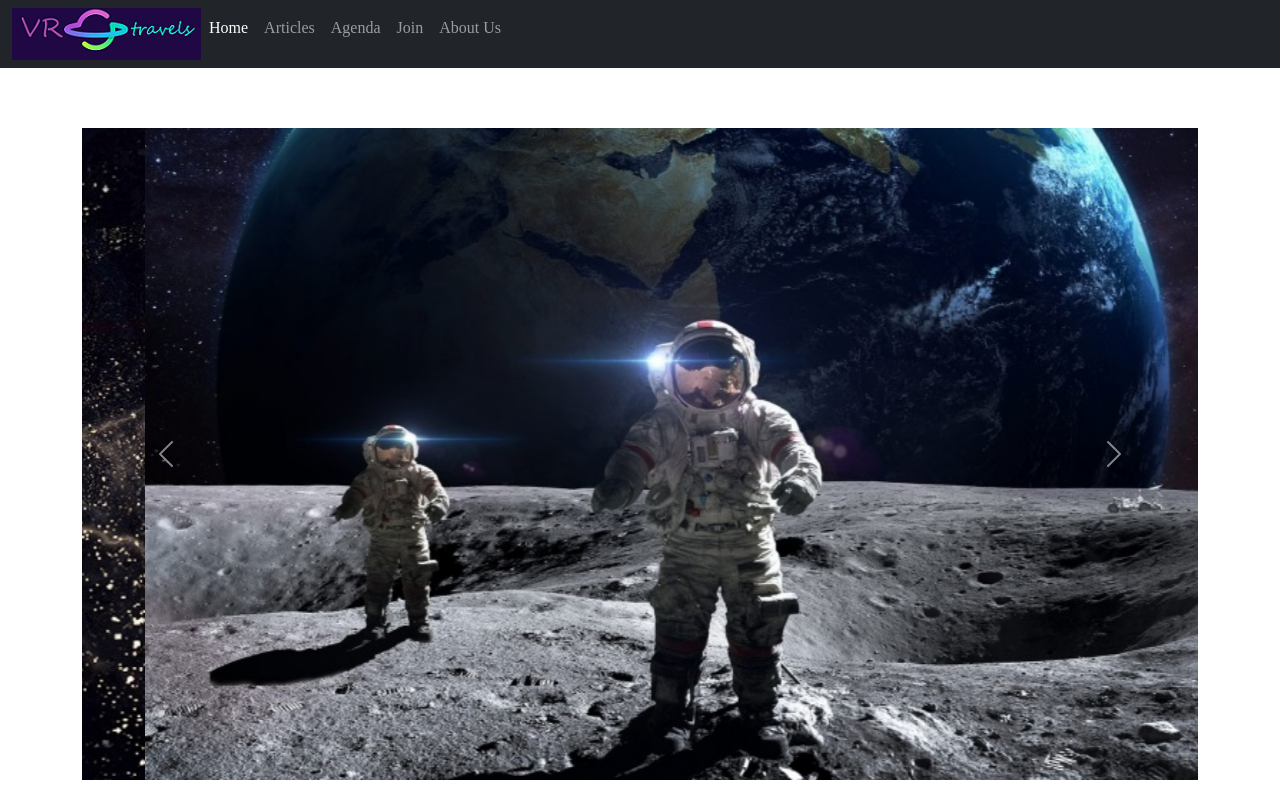
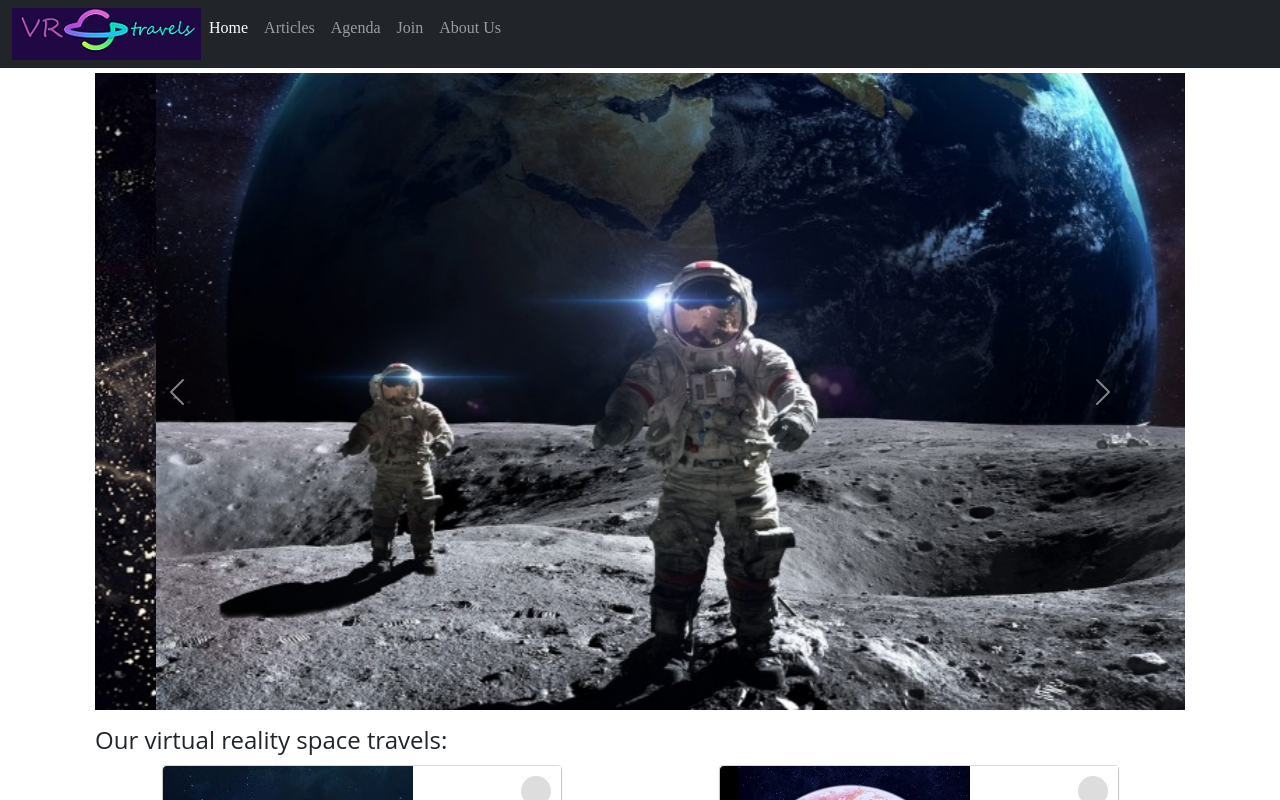
Before and after one commit to vaivodeieva/Trainings, a React (Create React App) app: page / in a window 1280 px wide. Built offline with nearby package versions, Linux system fonts and the light colour scheme.

Commit message:
update style for sliders

```diff
--- a/src/Views/Home.js
+++ b/src/Views/Home.js
@@ -50,11 +50,9 @@ function Home() {
     ];
 
 
-
-
-
     const articleElements = articles.map((article, index) => {
         return (
+            // <div className="home-bg">
             <div className="col cards " key={index}>
 
 
@@ -106,16 +104,16 @@ function Home() {
 
 
 
-
-            </div>
+               </div>
+            // </div>
         )
     })
 
     return (
-        <div className="container">
-            <div className="row">
-                <div className="col">
-                    <div id="carouselExampleControls" className="carousel slide" data-bs-ride="carousel">
+        <div className=" home-bg">
+            <div className="row ">
+                <div className="col ">
+                    <div id="carouselExampleControls" className="carousel slide " data-bs-ride="carousel">
                         <div className="carousel-inner">
                             <div className="carousel-item active">
                                 <img src={slider1} className="d-block w-100" alt="..." />
--- a/src/css/Home.css
+++ b/src/css/Home.css
@@ -12,6 +12,7 @@
 html,
 body {
   height: 100%;
+  width: 100%;
   overflow-x: hidden;
 }
 .cards {
@@ -197,3 +198,25 @@ body {
 .cards {
   margin-left: 0;
 }
+
+
+
+.agenda-background {
+  /* background-image: url('../agenda-bg.jpg'); */
+  background-image: url('../pic-agenda.jpg');
+  background-size:  cover;
+  background-position:center center;
+
+}
+
+.home-bg {
+  /* background: url('../pic-agenda.jpg'); */
+    background-size:  cover;
+    background-position:center center;
+    margin-left: 95px;
+    margin-right: 95px;
+    margin-top: 5px;
+
+    padding: 0;
+    /* background: #16a8cf; */
+}
```
